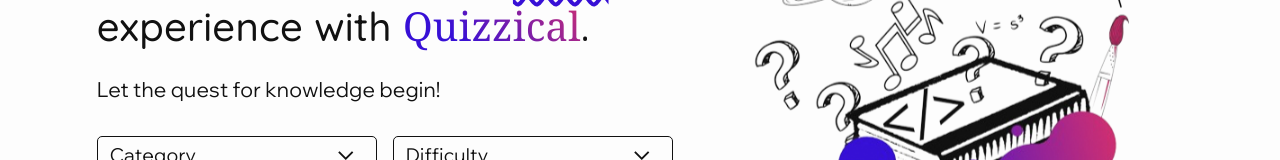
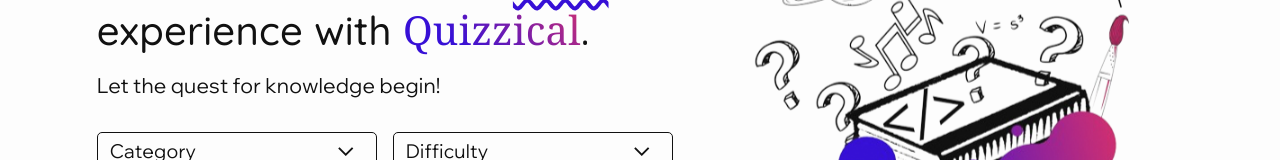
Before and after one commit to VriaA/Quizzly, a React (Vite) app in the folder quizzical/: page / in a window 1280 px wide. Shown: the part 307-467 px from the top of the page. Built offline with nearby package versions, Linux system fonts and the light colour scheme; no server answers.

Commit message:
change hero subtext padding

```diff
--- a/quizzical/src/index.css
+++ b/quizzical/src/index.css
@@ -127,7 +127,7 @@ h2 {
 }
 
 .hero-subtext {
-  margin: 1.5rem 0 2rem;
+  margin: 1rem 0 1.7rem;
   font: 400 1rem/1.5 'Wix Madefor Display', sans-serif;
 }
 
```
